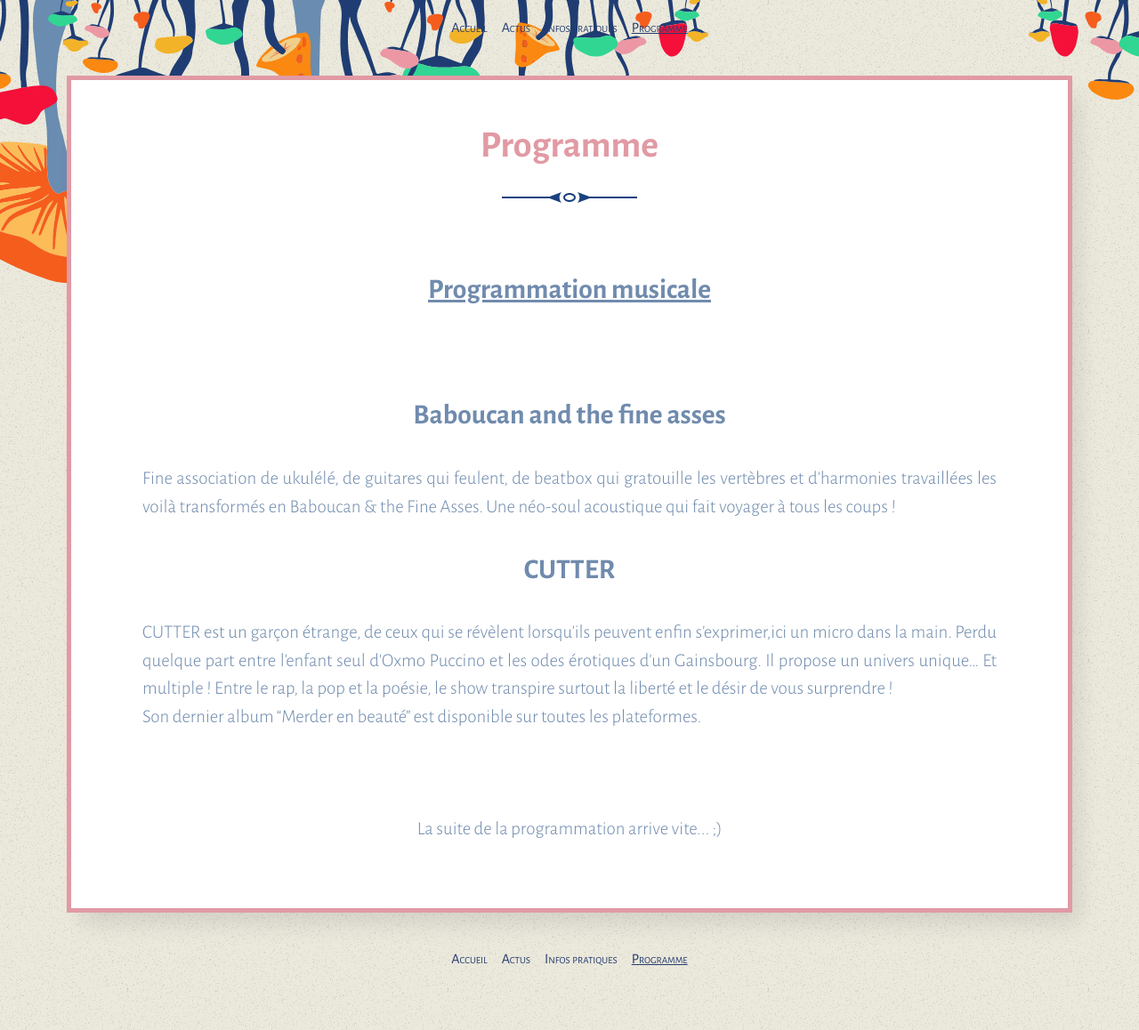
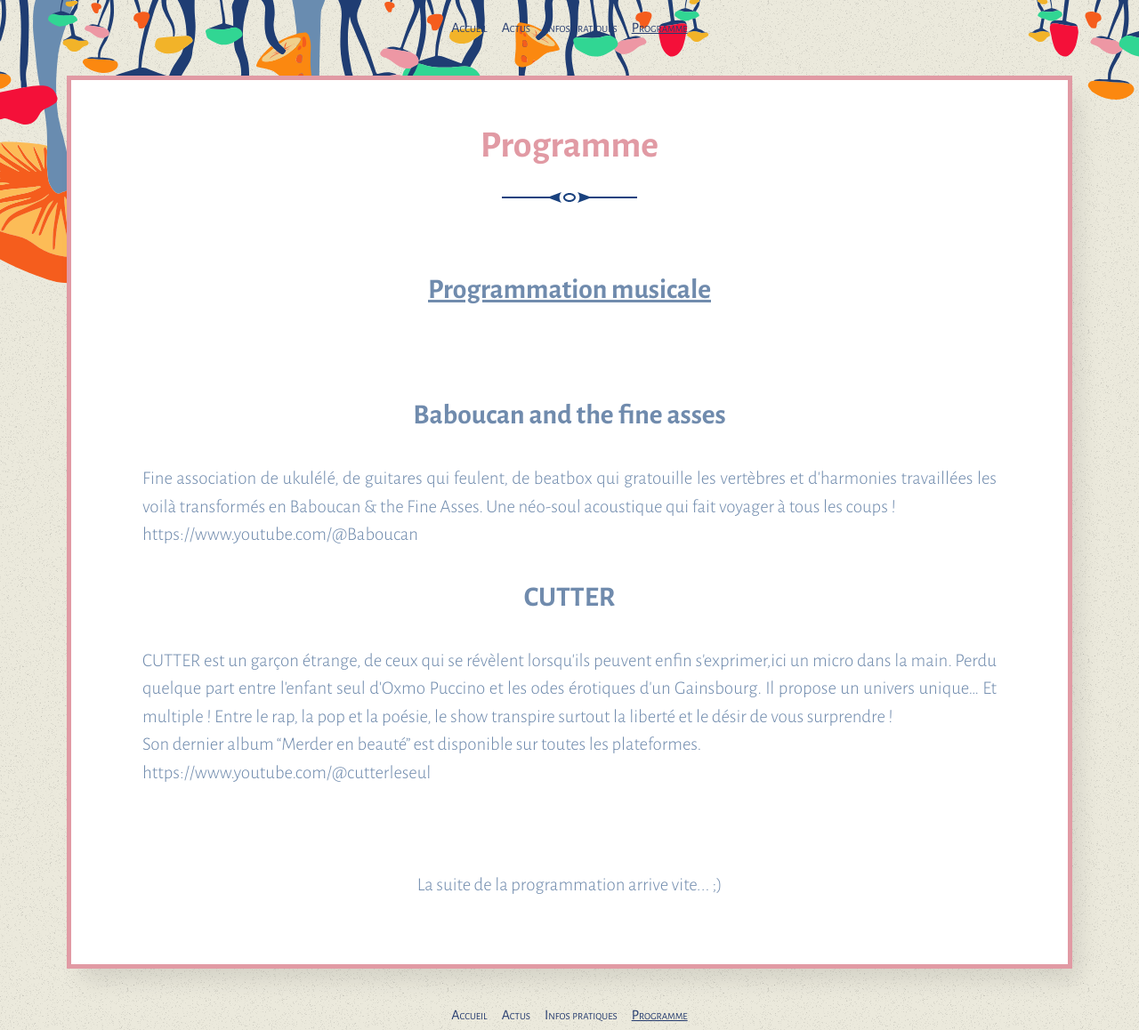
Before and after one commit to Herbes-Folles/Herbes-Folles.github.io, a Jekyll site: the page built from content/programme.md, in a window 1280 px wide. Shown: the whole page at 89% size. Built offline with Jekyll 4.4.1, drawn with Linux system fonts in a browser that asks for light colours; some of the changed lines change nothing that is shown.

Commit message:
Update programme.md

```diff
--- a/content/programme.md
+++ b/content/programme.md
@@ -7,10 +7,12 @@ title: Programme
 <br>
 ## Baboucan and the fine asses
 Fine association de ukulélé, de guitares qui feulent, de beatbox qui gratouille les vertèbres et d’harmonies travaillées les voilà transformés en Baboucan & the Fine Asses. Une néo-soul acoustique qui fait voyager à tous les coups !
+https://www.youtube.com/@Baboucan
 
 ## CUTTER
 CUTTER est un garçon étrange, de ceux qui se révèlent lorsqu'ils peuvent enfin s'exprimer,ici un micro dans la main. Perdu quelque part entre l'enfant seul d'Oxmo Puccino et les odes érotiques d'un Gainsbourg. Il propose un univers unique... Et multiple ! Entre le rap, la pop et la poésie, le show transpire surtout la liberté et le désir de vous surprendre !
 Son dernier album "Merder en beauté" est disponible sur toutes les plateformes.
+https://www.youtube.com/@cutterleseul
 
 <br>
 <br><CENTER>La suite de la programmation arrive vite... ;)
```
